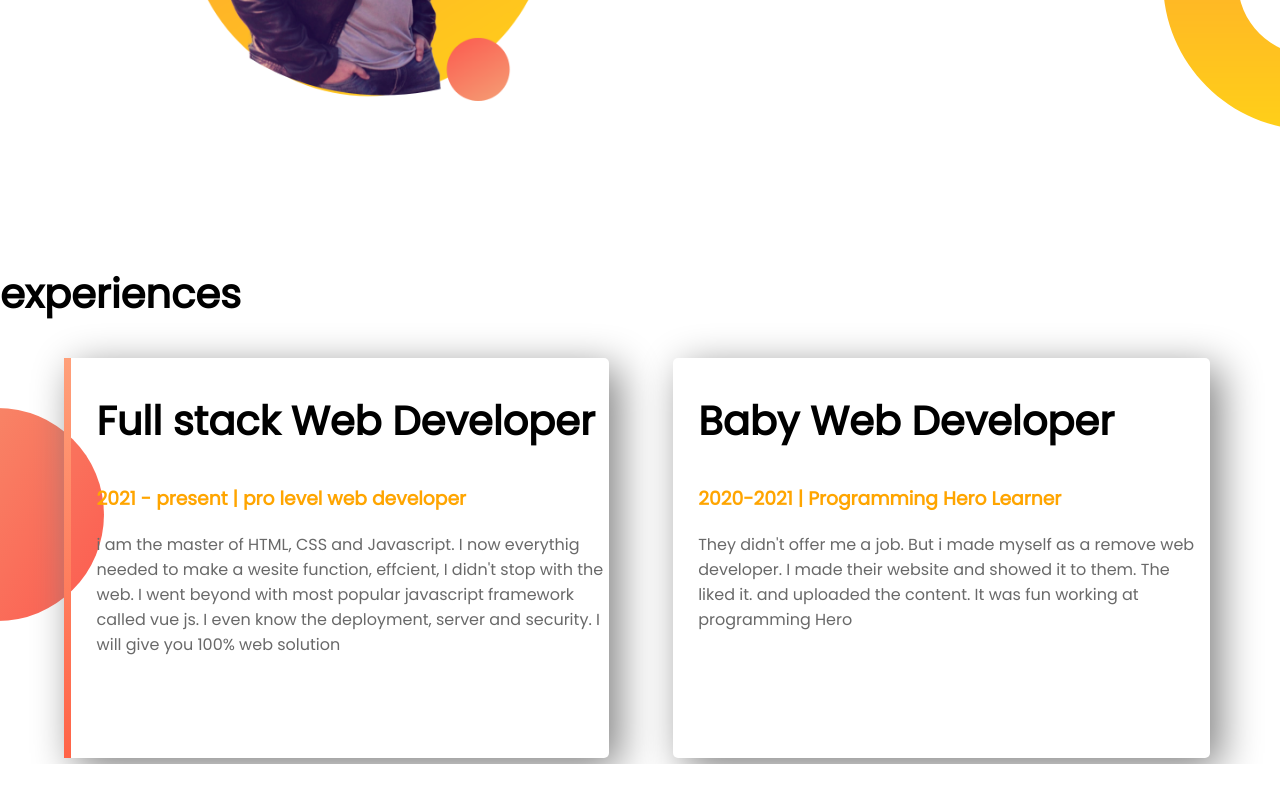
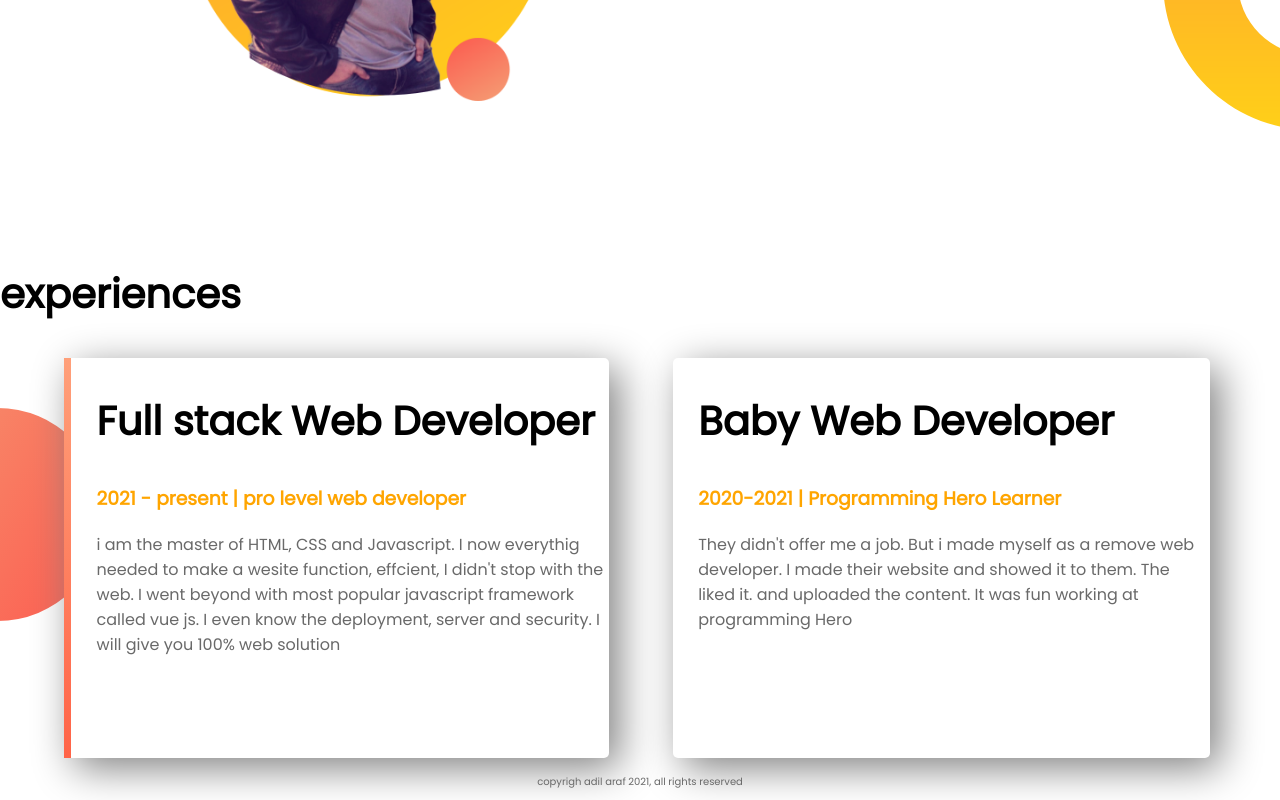
Before and after one commit to mshifullah00/my-portfolio-design, a plain HTML site: page indexl.html in a window 1280 px wide. Shown: the part 802-1602 px from the top of the page. Before the commit the page ends 1566 px from the top, so only its background shows below. Drawn offline with Linux system fonts and the light colour scheme.

Commit message:
footer added

```diff
--- a/indexl.html
+++ b/indexl.html
@@ -45,5 +45,8 @@
             <p>They didn't offer me a job. But i made myself as a remove web developer. I made their website and showed it to them. The liked it. and uploaded the content. It was fun working at programming Hero</p>
         </div>
     </section>
+    <footer>
+        <p>copyrigh adil araf 2021, all rights reserved </p>
+    </footer>
 </body>
 </html>
--- a/style.css
+++ b/style.css
@@ -47,6 +47,7 @@ p{
     box-shadow: 10px 10px 40px gray;
     border-radius: 5px;
     height: 80%;
+    background-color: white;
 }
 .experience-area{
     background-image: url("images/exp-bg.png");
@@ -63,3 +64,7 @@ p{
     border-image: linear-gradient( blue, cyan);
     border-image-slice: 1;
 }
+footer p{
+    text-align: center;
+    font-size: 10px;
+}
```
